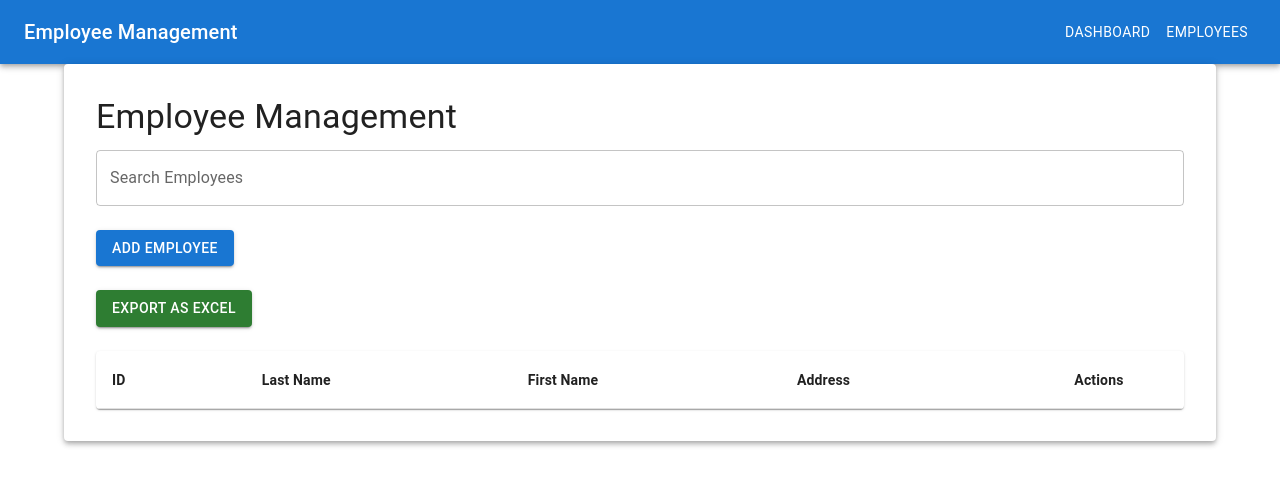
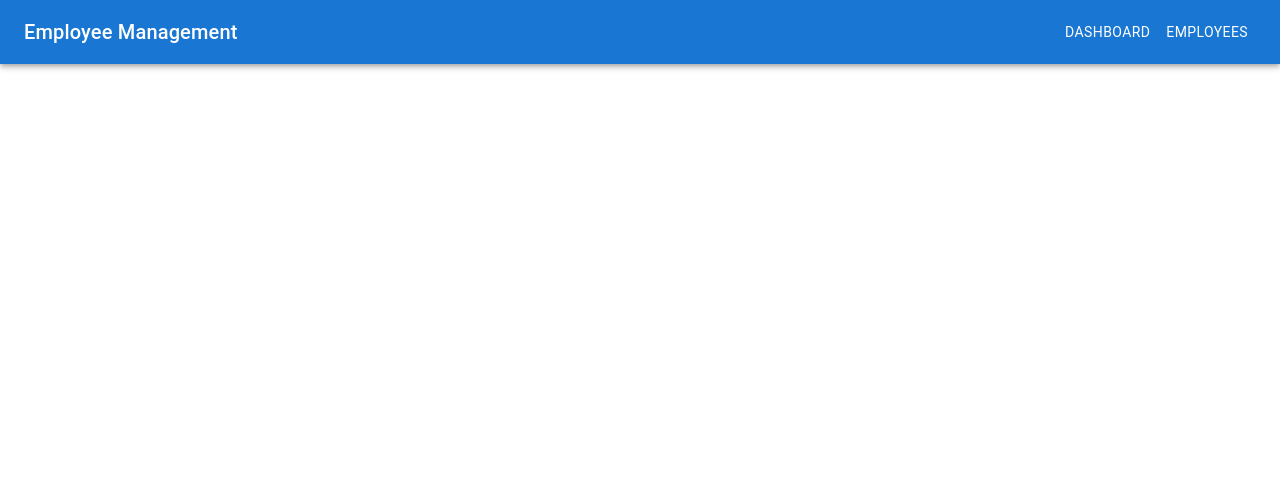
Before and after one commit to johnferlinlimoran03/myweb, a React (Create React App) app: page / in a window 1280 px wide. Shown: the top 486 px of the page. Built offline with nearby package versions, Linux system fonts and the light colour scheme.

Commit message:
Use HashRouter and update routing to fix GitHub Pages routing

```diff
--- a/src/App.js
+++ b/src/App.js
@@ -11,7 +11,7 @@
             <Routes>
                 {/* <Route path="/" element={<Login />} /> */}
                 <Route path="/dashboard" element={<Dashboard />} />
-                <Route path="/" element={<EmployeeList />} />
+                <Route path="/employees" element={<EmployeeList />} />
             </Routes>
         </Router>
     );
```
